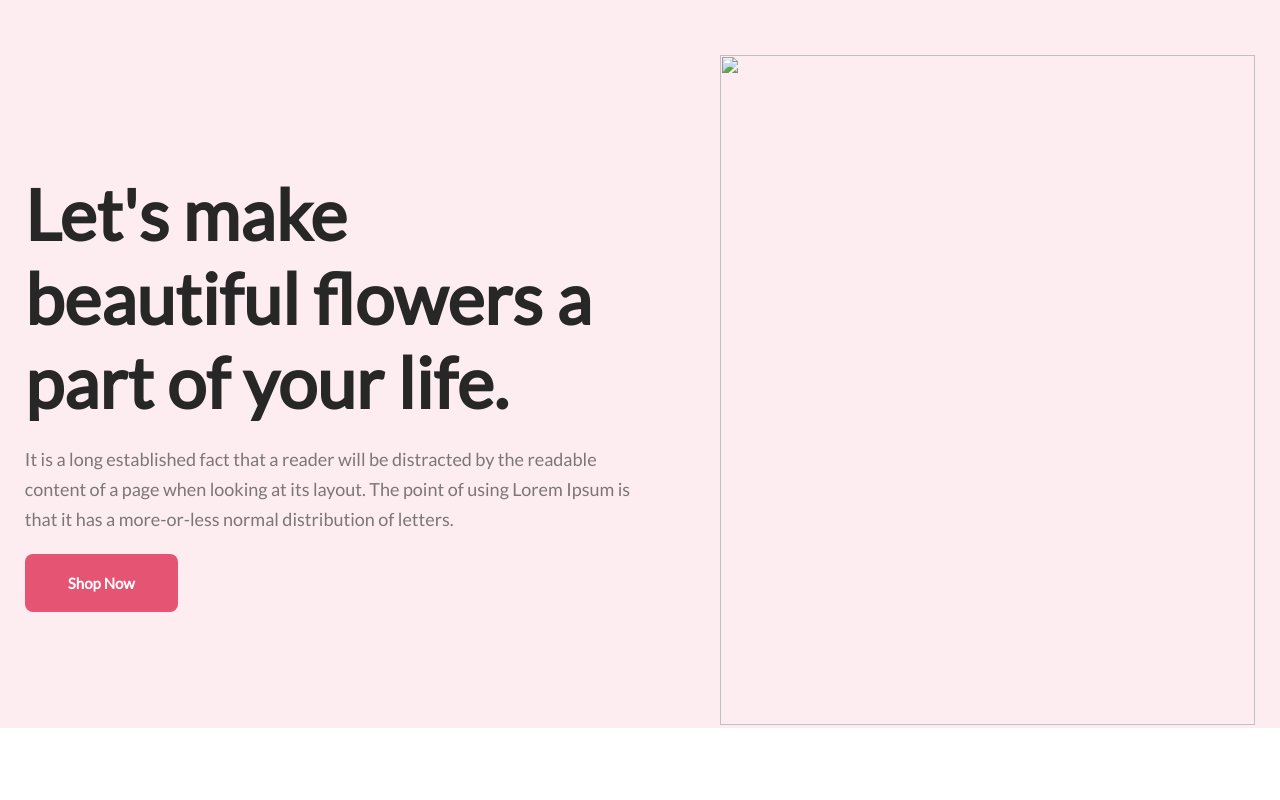
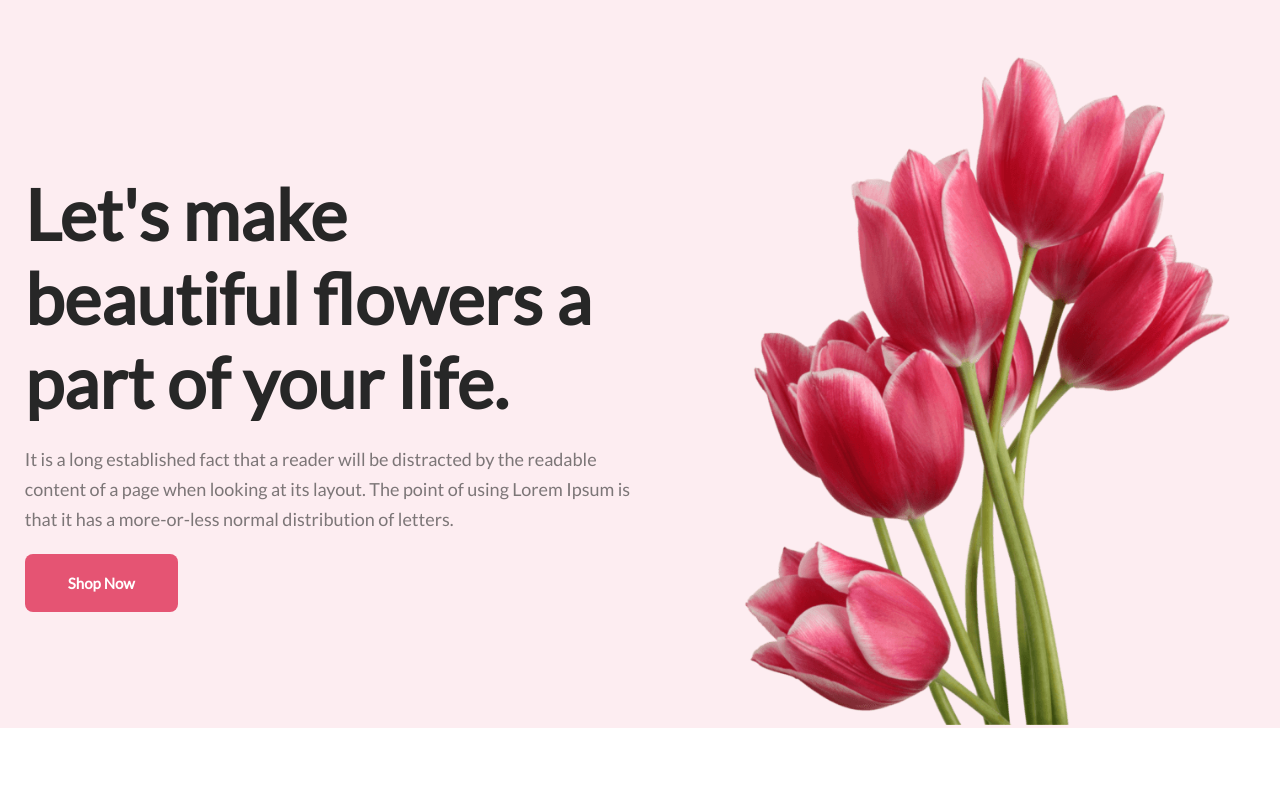
Before and after one commit to harunor12/assignment-1-repo, a plain HTML site: page index.html in a window 1280 px wide. Shown: the top 800 px of the page. Drawn offline with Linux system fonts and the light colour scheme; the site is published under a folder, as on GitHub Pages, so addresses that start at the root find nothing.

Commit message:
edit image

```diff
--- a/index.html
+++ b/index.html
@@ -25,7 +25,7 @@
      <button class="btn">Shop Now</button>
        </div>
        <div class="">
-        <img src="/Flower Asset/pngwing 10.png" class="banner-photo" alt="">
+        <img src="./Flower Asset/pngwing 10.png" class="banner-photo" alt="">
        </div>
 
 
```
